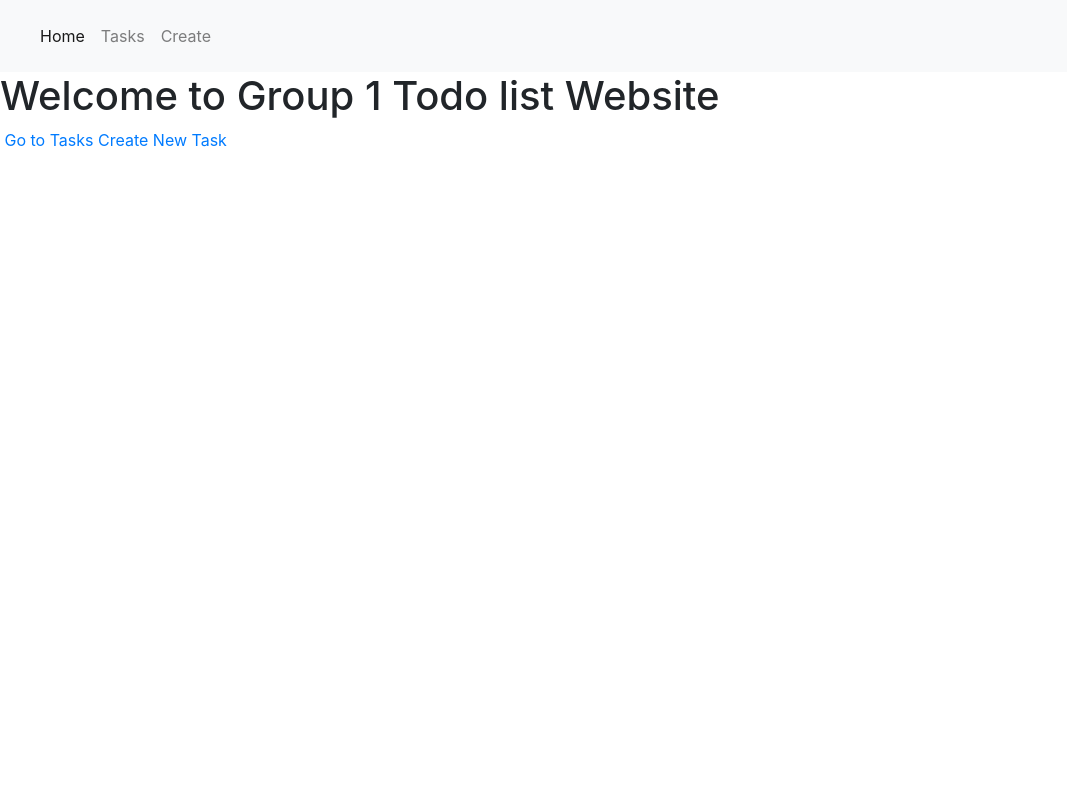
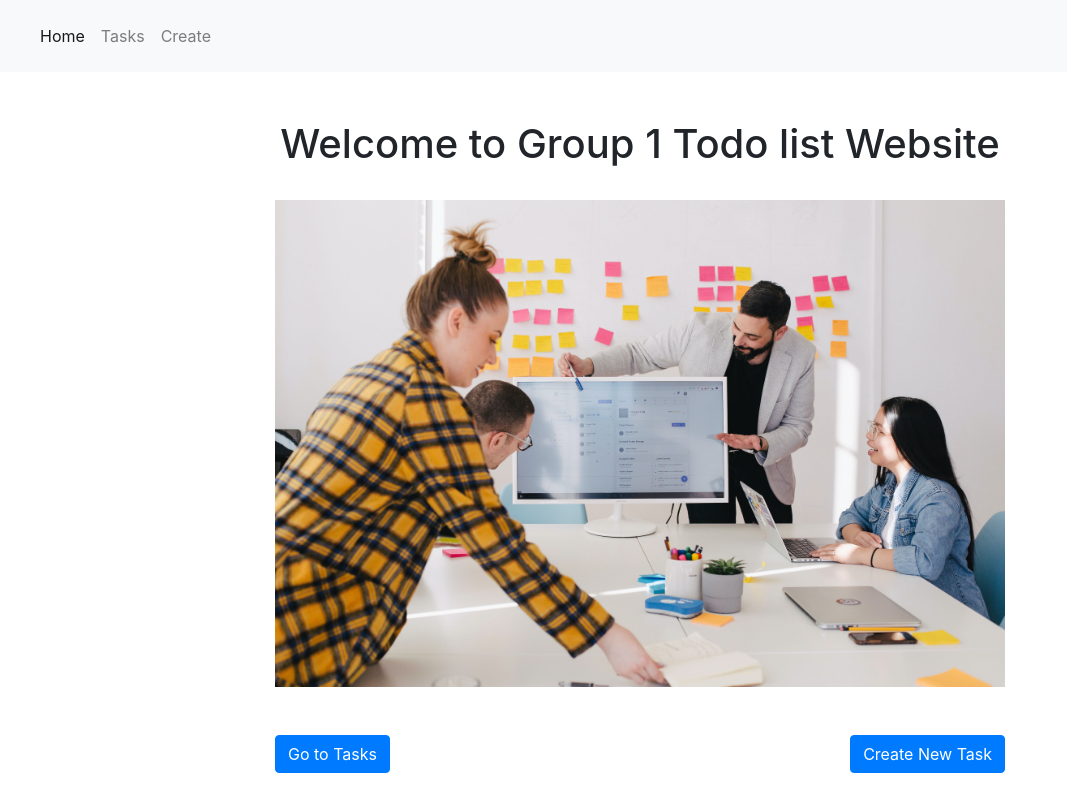
Before and after one commit to manijehshirzadeh/task-planner, a plain HTML site: page index.html in a window 1280 px wide. Shown: the whole page, without its empty margins (0-1067 px from the left). Drawn offline with nearby package versions, Linux system fonts and the light colour scheme.

Commit message:
implement homepage wireframe

```diff
--- a/index.html
+++ b/index.html
@@ -24,11 +24,19 @@
       </div>
     </nav>
   </header>
-  <main>
-    <h1>Welcome to Group 1 Todo list Website</h1>
-    <img>
-    <a href="#">Go to Tasks</a>
-    <a href="#">Create New Task</a>
+  <main class="mt-5">
+    <div class="container">
+      <div class="row justify-content-center">
+        <div class="col-8">
+          <h1 class="text-center">Welcome to Group 1 Todo list Website</h1>
+          <img class="w-100 mt-4 mb-5" src="./img/jason-goodman-bzqU01v-G54-unsplash.jpg" alt="team work">
+          <div class="d-flex justify-content-between">
+            <a class="btn btn-primary" href="tasks.html">Go to Tasks</a>
+            <a class="btn btn-primary" href="create.html">Create New Task</a>
+          </div>
+        </div>
+      </div>
+    </div>
   </main>
 </body>
 
```
Also changed, not shown: img/jason-goodman-bzqU01v-G54-unsplash.jpg (added).
